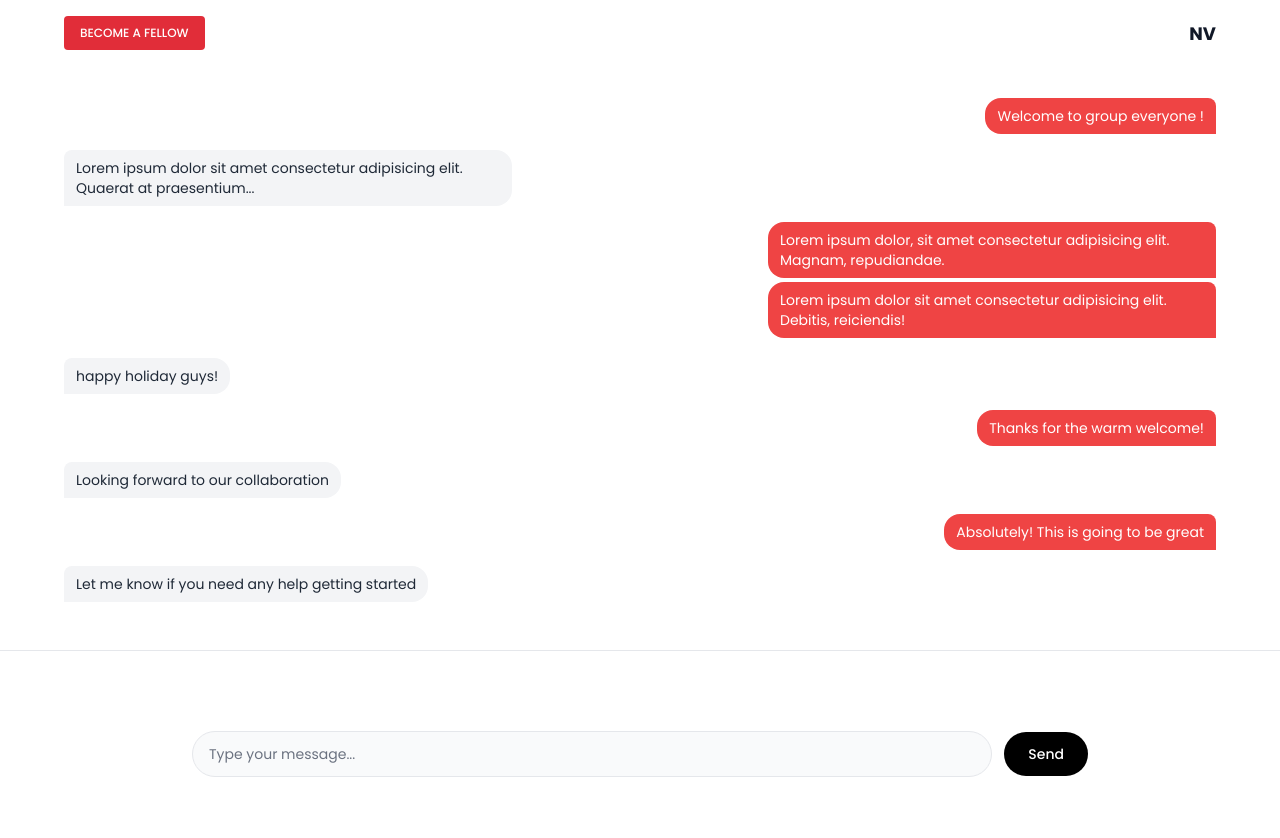
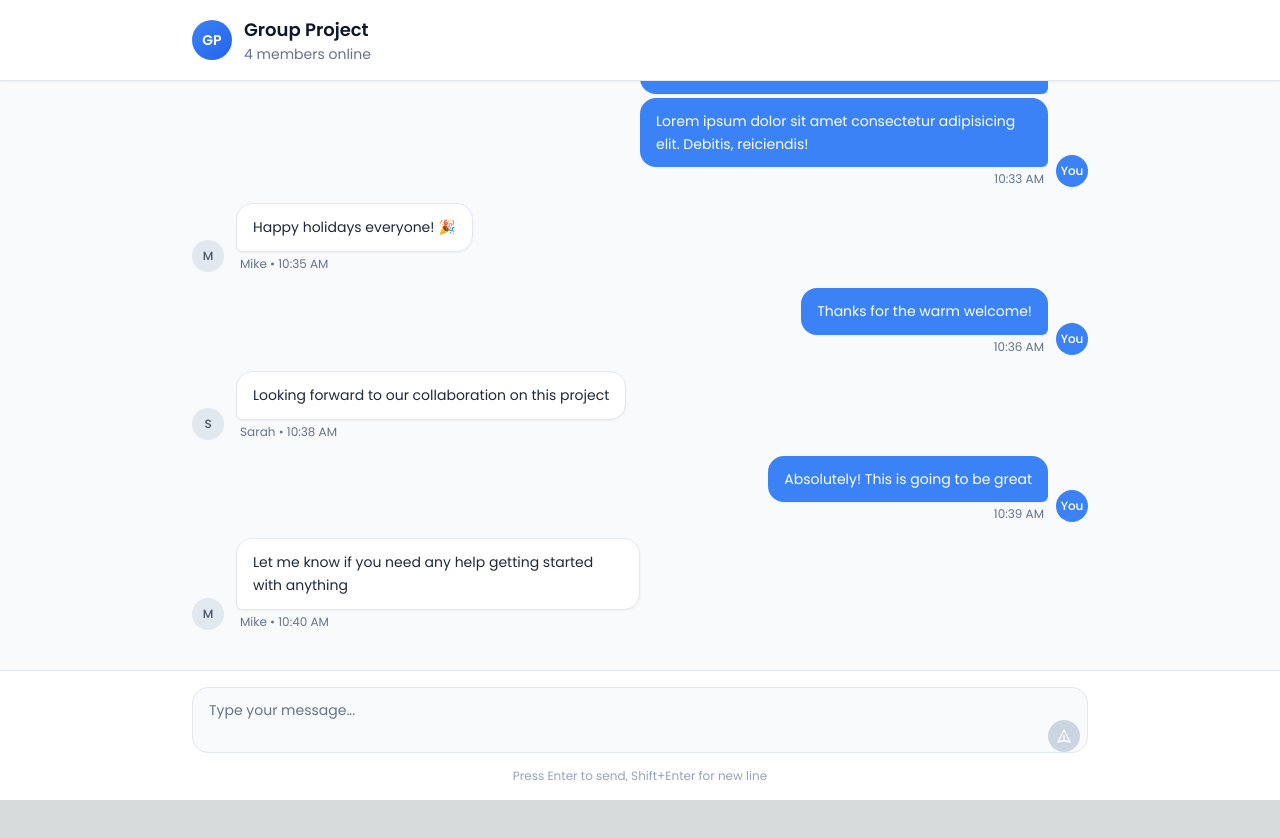
Before and after one commit to Krishiv-Thakuria/Next-Voters, a Next.js app: page /chat in a window 1280 px wide. Shown: the top 838 px of the page. After the commit the page ends 800 px from the top, so only its background shows below. Built offline with nearby package versions, Linux system fonts and the light colour scheme.

Commit message:
update navbar to not show on chat page

```diff
--- a/app/chat/page.tsx
+++ b/app/chat/page.tsx
@@ -1,109 +1,194 @@
 "use client";
-import React, { useState } from "react";
+import React, { useState, useRef, useEffect } from "react";
 import { useSearchParams } from 'next/navigation';
 
 const messages = [
   {
     from: "me",
     text: "Welcome to group everyone !",
+    timestamp: "10:30 AM"
   },
   {
     from: "other",
-    text: "Lorem ipsum dolor sit amet consectetur adipisicing elit. Quaerat at praesentium...",
+    text: "Lorem ipsum dolor sit amet consectetur adipisicing elit. Quaerat at praesentium, quisquam eligendi...",
+    timestamp: "10:32 AM",
+    user: "Sarah"
   },
   {
     from: "me",
     text: [
       "Lorem ipsum dolor, sit amet consectetur adipisicing elit. Magnam, repudiandae.",
-      "Lorem ipsum dolor sit amet consectetur adipisicing elit. Debitis, reiciendis!",
+      "Lorem ipsum dolor sit amet consectetur adipisicing elit. Debitis, reiciendis!"
     ],
+    timestamp: "10:33 AM"
   },
   {
     from: "other",
-    text: "happy holiday guys!",
+    text: "Happy holidays everyone! 🎉",
+    timestamp: "10:35 AM",
+    user: "Mike"
   },
   {
     from: "me",
     text: "Thanks for the warm welcome!",
+    timestamp: "10:36 AM"
   },
   {
     from: "other",
-    text: "Looking forward to our collaboration",
+    text: "Looking forward to our collaboration on this project",
+    timestamp: "10:38 AM",
+    user: "Sarah"
   },
   {
     from: "me",
     text: "Absolutely! This is going to be great",
+    timestamp: "10:39 AM"
   },
   {
     from: "other",
-    text: "Let me know if you need any help getting started",
-  },
+    text: "Let me know if you need any help getting started with anything",
+    timestamp: "10:40 AM",
+    user: "Mike"
+  }
 ];
 
 const Chat = () => {
   const searchParams = useSearchParams();
   const initialMessage = searchParams.get('message');
-  const [message, setMessage] = useState(initialMessage);
+  const [message, setMessage] = useState(initialMessage || '');
+  const messagesEndRef = useRef(null);
+  const inputRef = useRef(null);
+
+  const scrollToBottom = () => {
+    messagesEndRef.current?.scrollIntoView({ behavior: "smooth" });
+  };
+
+  useEffect(() => {
+    scrollToBottom();
+  }, []);
+
+  const handleSendMessage = () => {
+    if (message.trim()) {
+      console.log("Send message:", message);
+      setMessage('');
+      inputRef.current?.focus();
+    }
+  };
+
+  const handleKeyPress = (e) => {
+    if (e.key === 'Enter' && !e.shiftKey) {
+      e.preventDefault();
+      handleSendMessage();
+    }
+  };
+
+  const getInitials = (name) => {
+    return name ? name.split(' ').map(n => n[0]).join('').toUpperCase() : 'U';
+  };
 
   return (
-    <div className="h-screen bg-gray-50">
-      {/* Main Chat Container */}
-      <div className="flex flex-col flex-1 bg-white overflow-hidden">
-        {/* Messages Container - Takes remaining space and scrolls */}
-        <div className="flex-1 overflow-y-auto px-4 py-8">
-          <div className="flex flex-col max-w-6xl mx-auto">
+    <div className="h-screen bg-slate-50 flex flex-col">
+      {/* Chat Header */}
+      <div className="bg-white border-b border-slate-200 px-6 py-4 shadow-sm">
+        <div className="max-w-4xl mx-auto">
+          <div className="flex items-center space-x-3">
+            <div className="w-10 h-10 bg-gradient-to-br from-blue-500 to-blue-600 rounded-full flex items-center justify-center">
+              <span className="text-white font-semibold text-sm">GP</span>
+            </div>
+            <div>
+              <h1 className="text-lg font-semibold text-slate-900">Group Project</h1>
+              <p className="text-sm text-slate-500">4 members online</p>
+            </div>
+          </div>
+        </div>
+      </div>
+
+      {/* Messages Container */}
+      <div className="flex-1 overflow-y-auto px-4 py-6">
+        <div className="max-w-4xl mx-auto space-y-4">
           {messages.map((msg, index) =>
             msg.from === "me" ? (
-                <div key={index} className="flex justify-end mb-4">
-                  <div className="flex items-end space-x-2 max-w-xs lg:max-w-md">
-                    <div>
+              <div key={index} className="flex justify-end">
+                <div className="flex items-end space-x-2 max-w-md">
+                  <div className="space-y-1">
                     {Array.isArray(msg.text) ? (
                       msg.text.map((t, i) => (
                         <div
                           key={i}
-                            className="mb-1 py-2 px-3 bg-red-500 rounded-bl-2xl rounded-tl-2xl rounded-tr-lg text-white text-sm"
+                          className="py-3 px-4 bg-blue-500 text-white rounded-2xl rounded-br-md shadow-sm"
                         >
-                            {t}
+                          <p className="text-sm leading-relaxed">{t}</p>
                         </div>
                       ))
                     ) : (
-                        <div className="py-2 px-3 bg-red-500 rounded-bl-2xl rounded-tl-2xl rounded-tr-lg text-white text-sm">
-                          {msg.text}
+                      <div className="py-3 px-4 bg-blue-500 text-white rounded-2xl rounded-br-md shadow-sm">
+                        <p className="text-sm leading-relaxed">{msg.text}</p>
                       </div>
                     )}
+                    <p className="text-xs text-slate-500 text-right px-1">{msg.timestamp}</p>
+                  </div>
+                  <div className="w-8 h-8 bg-blue-500 rounded-full flex items-center justify-center flex-shrink-0">
+                    <span className="text-white font-medium text-xs">You</span>
                   </div>
                 </div>
               </div>
             ) : (
-                <div key={index} className="flex justify-start mb-4">
-                  <div className="flex items-end space-x-2 max-w-xs lg:max-w-md">
-                    <div className="py-2 px-3 bg-gray-100 rounded-br-2xl rounded-tr-2xl rounded-tl-lg text-gray-800 text-sm">
-                      {msg.text}
+              <div key={index} className="flex justify-start">
+                <div className="flex items-end space-x-3 max-w-md">
+                  <div className="w-8 h-8 bg-slate-200 rounded-full flex items-center justify-center flex-shrink-0">
+                    <span className="text-slate-600 font-medium text-xs">
+                      {getInitials(msg.user)}
+                    </span>
+                  </div>
+                  <div className="space-y-1">
+                    <div className="py-3 px-4 bg-white border border-slate-200 rounded-2xl rounded-bl-md shadow-sm">
+                      <p className="text-sm leading-relaxed text-slate-800">{msg.text}</p>
+                    </div>
+                    <p className="text-xs text-slate-500 px-1">
+                      {msg.user} • {msg.timestamp}
+                    </p>
                   </div>
                 </div>
               </div>
             )
           )}
+          <div ref={messagesEndRef} />
         </div>
       </div>
 
-        {/* Fixed Input Area */}
-        <div className="flex-shrink-0 border-t border-gray-200 bg-white px-4 py-20">
-          <div className="flex items-center space-x-3 max-w-4xl mx-auto">
-            <input
-              className="flex-1 bg-gray-50 py-3 px-4 rounded-full border border-gray-200 focus:outline-none focus:ring-2 focus:ring-red-500 focus:border-transparent text-sm placeholder-gray-500 text-black"
-              type="text"
+      {/* Message Input */}
+      <div className="bg-white border-t border-slate-200 px-4 py-4">
+        <div className="max-w-4xl mx-auto">
+          <div className="flex items-end space-x-3">
+            <div className="flex-1 relative">
+              <textarea
+                ref={inputRef}
+                className="w-full bg-slate-50 py-3 px-4 pr-12 rounded-2xl border border-slate-200 focus:outline-none focus:ring-2 focus:ring-blue-500 focus:border-transparent text-sm placeholder-slate-500 text-slate-900 resize-none max-h-32"
                 value={message}
                 placeholder="Type your message..."
                 onChange={(e) => setMessage(e.target.value)}
+                onKeyPress={handleKeyPress}
+                style={{
+                  minHeight: '44px',
+                  height: 'auto'
+                }}
               />
+              <div className="absolute right-2 bottom-2">
                 <button
-              className="bg-black text-white px-6 py-3 rounded-full hover:bg-gray-800 transition-colors duration-200 text-sm font-medium"
-              onClick={() => console.log("Send message")}
+                  onClick={handleSendMessage}
+                  disabled={!message.trim()}
+                  className="w-8 h-8 bg-blue-500 hover:bg-blue-600 disabled:bg-slate-300 text-white rounded-full flex items-center justify-center transition-colors duration-200"
                 >
-              Send
+                  <svg className="w-4 h-4" fill="none" stroke="currentColor" viewBox="0 0 24 24">
+                    <path strokeLinecap="round" strokeLinejoin="round" strokeWidth="2" d="M12 19l9 2-9-18-9 18 9-2zm0 0v-8" />
+                  </svg>
                 </button>
               </div>
+            </div>
+          </div>
+          <p className="text-xs text-slate-400 mt-2 text-center">
+            Press Enter to send, Shift+Enter for new line
+          </p>
         </div>
       </div>
     </div>
--- a/components/root.tsx
+++ b/components/root.tsx
@@ -3,12 +3,14 @@
 import React, { useState, FC, ReactNode } from 'react'
 import { QueryClient, QueryClientProvider } from '@tanstack/react-query';
 import Header from './common/header';
+import { usePathname } from 'next/navigation';
 
 interface RootInterface {
     children: ReactNode
 }
 
 const Root: FC<RootInterface> = ({ children }) => {
+    const pathname = usePathname();
     const [queryClient] = useState(
     () =>
       new QueryClient({
@@ -23,7 +25,9 @@ const Root: FC<RootInterface> = ({ children }) => {
 
   return (
     <QueryClientProvider client={queryClient}>
-        <Header />
+        {pathname !== '/chat' &&
+          <Header />
+        }
         {children}
     </QueryClientProvider>
   )
```
Lines whose indentation alone changed are shown as unchanged.
